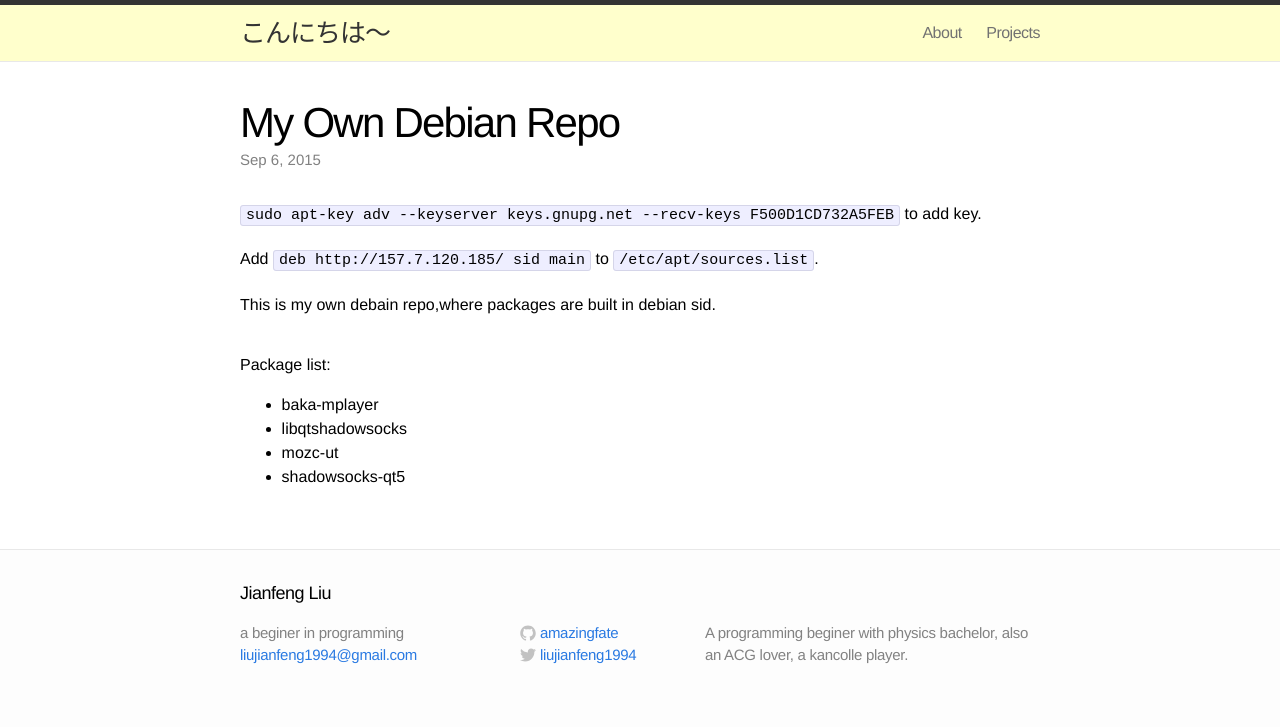
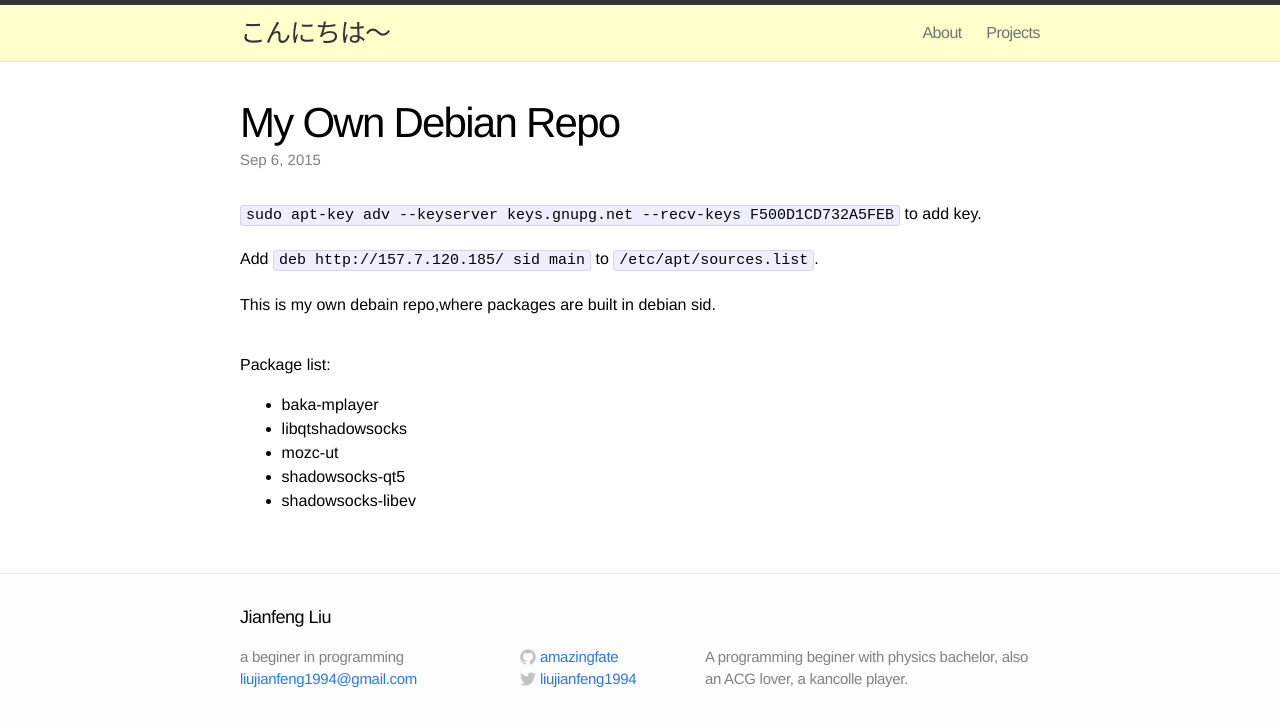
Before and after one commit to amazingfate/amazingfate.github.io, a Jekyll site: the page built from _posts/2015-09-06-my-debian-repo.md, in a window 1280 px wide. Shown: the top 727 px of the page. Built offline with Jekyll 4.4.1, drawn with Linux system fonts in a browser that asks for light colours; Markdown is read by kramdown in place of the engine named in the settings; comment, search, counter and statistics services are not loaded.

Commit message:
Update 2015-09-06-my-debian-repo.md

```diff
--- a/_posts/2015-09-06-my-debian-repo.md
+++ b/_posts/2015-09-06-my-debian-repo.md
@@ -13,3 +13,4 @@ This is my own debain repo,where packages are built in debian sid.
 * libqtshadowsocks
 * mozc-ut
 * shadowsocks-qt5
+* shadowsocks-libev
```
